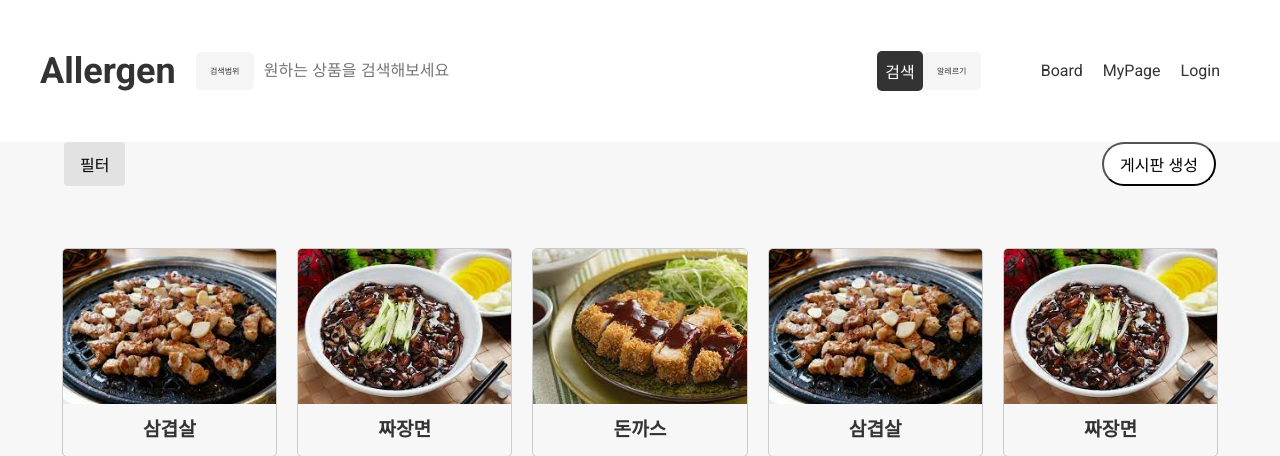
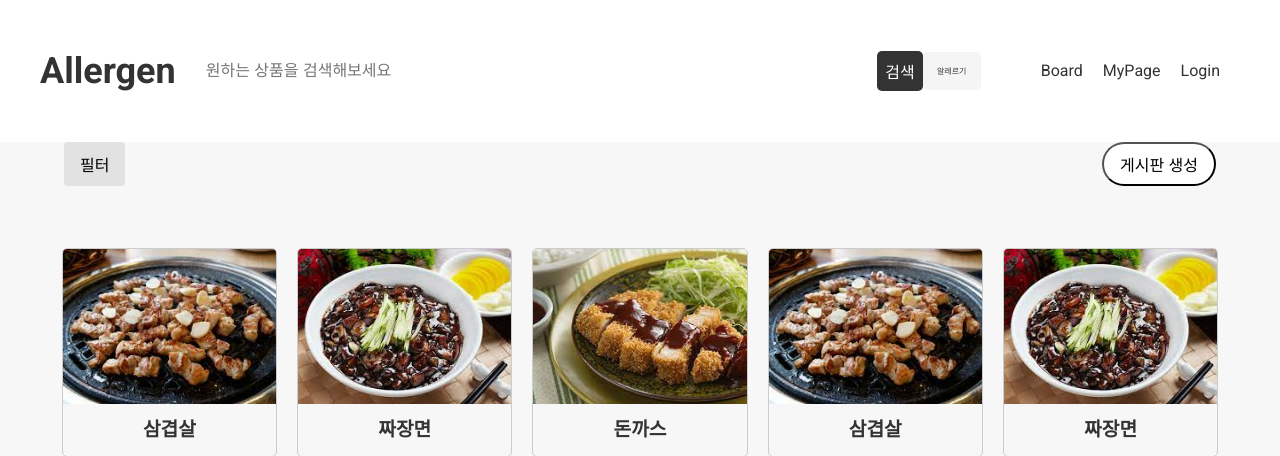
Before and after one commit to hantoro123/AllergyProject, a Django app: page /board/ in a window 1280 px wide. Shown: the top 456 px of the page. Run offline with Django 4.2, Linux system fonts and the light colour scheme; parts of the project's set-up code (start-up, migrations or seed data) failed here and were passed over.

Commit message:
Skip rangedropdown

```diff
--- a/allergyProject/static/template/base.html
+++ b/allergyProject/static/template/base.html
@@ -15,14 +15,14 @@
         </div>
         <div class="search">
           <form action="{% url 'searchapp:searchResult' %}" method="get">
-            <div class="rangedropdown">
+            <!-- <div class="rangedropdown">
               <button class="dropbtn">검색범위</button>
               <div class="dropdown-content">
                 <a href="#" class="search-scope-btn" data-search-scope="all">전체</a>
                 <a href="#" class="search-scope-btn" data-search-scope="board">게시판</a>
                 <a href="#" class="search-scope-btn" data-search-scope="food">식품</a>
               </div>
-            </div>
+            </div> -->
             <input type="text" placeholder="원하는 상품을 검색해보세요" name="kw">
             <button type="submit">검색</button>
             <div class="dropdown">
```
